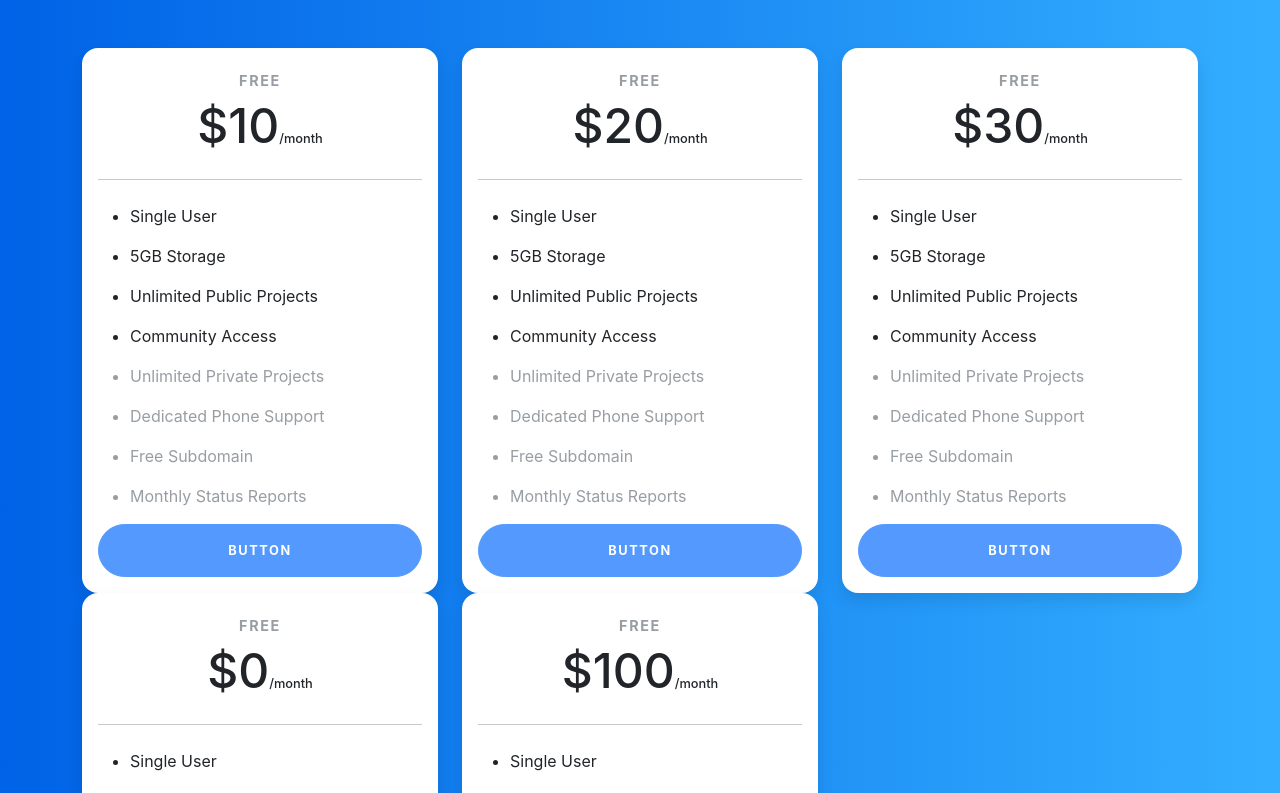
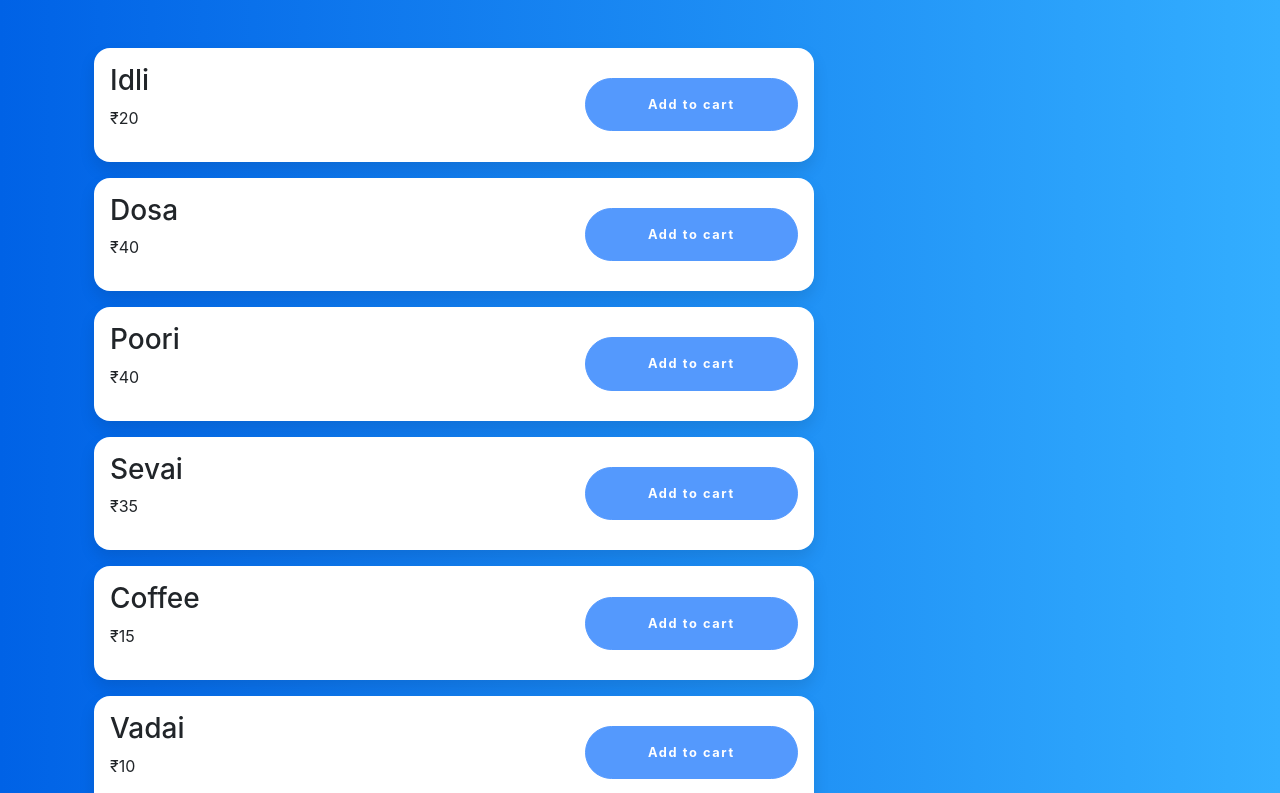
Before and after one commit to vaaluvishnu5146/B44_REACT_JOURNEY, a React (Create React App) app: page / in a window 1280 px wide. Shown: the top 793 px of the page. Built offline with nearby package versions, Linux system fonts and the light colour scheme.

Commit message:
Added two tasks

```diff
--- a/src/App.css
+++ b/src/App.css
@@ -1,5 +1,6 @@
 section.pricing {
   background: #007bff;
+  height: 100vh;
   background: linear-gradient(to right, #0062e6, #33aeff);
 }
 
--- a/src/App.js
+++ b/src/App.js
@@ -1,19 +1,17 @@
+import React, { useState } from "react";
 import "./App.css";
-import Card from "./components/card";
+import Counter from "./pages/counter";
+import Pricing from "./pages/pricing";
+import Cart from "./pages/Cart";
 
 function App() {
+  const [page, setPage] = useState("cart");
   return (
     <div className="App">
       <section className="pricing py-5">
-        <div className="container">
-          <div className="row">
-            <Card price="10" />
-            <Card price="20" />
-            <Card price="30" />
-            <Card price="0" />
-            <Card price="100" />
-          </div>
-        </div>
+        {page === "counter" && <Counter />}
+        {page === "pricing" && <Pricing />}
+        {page === "cart" && <Cart />}
       </section>
     </div>
   );
--- /dev/null
+++ b/src/components/CartCard.js
@@ -0,0 +1,34 @@
+import React from "react";
+
+export default function CartCard(props) {
+  const { data = {}, onRemove = (item) => {} } = props;
+  return (
+    <div className="card mb-3">
+      <div className="card-body">
+        <div className="row">
+          <div className="col-8">
+            <div className="d-flex flex-column justify-content-center">
+              <h3>{data.label || "Name Not Available"}</h3>
+              <p class="">{`₹${data.price}` || "Price not available"}</p>
+            </div>
+          </div>
+          <div className="col-4">
+            <div
+              className="d-flex h-100vh flex-column justify-content-center"
+              style={{ height: "100%" }}
+            >
+              <button
+                className={`btn
+                  btn-danger
+                btn-sm`}
+                onClick={() => onRemove(data)}
+              >
+                Delete
+              </button>
+            </div>
+          </div>
+        </div>
+      </div>
+    </div>
+  );
+}
--- a/src/components/card.js
+++ b/src/components/PricingCard.js
@@ -3,7 +3,6 @@ import React from "react";
 // REACT COMPONENT
 export default function Card(props) {
   const { price } = props;
-  console.log(props);
   return (
     <div className="col-lg-4">
       <div className="card mb-5 mb-lg-0">
@@ -67,7 +66,7 @@ export default function Card(props) {
             </li>
           </ul>
           <div className="d-grid">
-            <a href="#" className="btn btn-primary text-uppercase">
+            <a href="/" className="btn btn-primary text-uppercase">
               Button
             </a>
           </div>
--- /dev/null
+++ b/src/components/ProductCard.js
@@ -0,0 +1,35 @@
+import React from "react";
+
+export default function ProductCard(props) {
+  const { data = {}, onChange = (item) => {}, disabled = false } = props;
+  return (
+    <div className="card mb-3">
+      <div className="card-body">
+        <div className="row">
+          <div className="col-8">
+            <div className="d-flex flex-column justify-content-center">
+              <h3>{data.label || "Name Not Available"}</h3>
+              <p class="">{`₹${data.price}` || "Price not available"}</p>
+            </div>
+          </div>
+          <div className="col-4">
+            <div
+              className="d-flex h-100vh flex-column justify-content-center"
+              style={{ height: "100%" }}
+            >
+              <button
+                disabled={disabled}
+                className={`btn ${
+                  disabled ? "btn-secondary" : "btn-primary"
+                } btn-sm`}
+                onClick={() => onChange(data)}
+              >
+                {disabled ? "Added" : "Add to cart"}
+              </button>
+            </div>
+          </div>
+        </div>
+      </div>
+    </div>
+  );
+}
--- /dev/null
+++ b/src/pages/Cart.js
@@ -0,0 +1,95 @@
+import React, { useState } from "react";
+import CartCard from "../components/CartCard";
+import ProductCard from "../components/ProductCard";
+
+const data = [
+  {
+    label: "Idli",
+    price: 20,
+  },
+  {
+    label: "Dosa",
+    price: 40,
+  },
+  {
+    label: "Poori",
+    price: 40,
+  },
+  {
+    label: "Sevai",
+    price: 35,
+  },
+  {
+    label: "Coffee",
+    price: 15,
+  },
+  {
+    label: "Vadai",
+    price: 10,
+  },
+  {
+    label: "Pongal",
+    price: 35,
+  },
+  {
+    label: "Veg Biriyani",
+    price: 45,
+  },
+];
+
+function Cart() {
+  const [cart, setCart] = useState([]);
+
+  function handleChange(item = {}) {
+    let cartCopy = [...cart];
+    if (item.label) {
+      cartCopy.push(item);
+    }
+    setCart(cartCopy);
+  }
+
+  function handleCart(item = {}) {
+    console.log(item);
+    let cartCopy = [...cart];
+    if (item.label) {
+      cartCopy = cartCopy.filter((_data) => _data.label !== item.label);
+    }
+    setCart(cartCopy);
+  }
+
+  function checkCartStatus(item = {}) {
+    let status = false;
+    if (item.label) {
+      status =
+        cart.filter((_data) => _data.label === item.label).length > 0
+          ? true
+          : false;
+    }
+    return status;
+  }
+
+  return (
+    <div className="container">
+      <div className="container-fluid">
+        <div className="row">
+          <div className="col-lg-8">
+            {data.map((element, index) => (
+              <ProductCard
+                disabled={checkCartStatus(element)}
+                data={element}
+                onChange={handleChange}
+              />
+            ))}
+          </div>
+          <div className="col-lg-4">
+            {cart.map((d, i) => (
+              <CartCard data={d} onRemove={handleCart} />
+            ))}
+          </div>
+        </div>
+      </div>
+    </div>
+  );
+}
+
+export default Cart;
--- /dev/null
+++ b/src/pages/counter.js
@@ -0,0 +1,57 @@
+import React, { useEffect, useState } from "react";
+
+// function usestate() {
+//     return [0, function () {
+//         // do Something
+//     }];
+// }
+
+function Counter(props) {
+  // STATE
+  const [count, setCount] = useState(0);
+  const [loading, setLoading] = useState(false);
+
+  useEffect(() => {
+    console.log("RENDERING");
+  }, []);
+
+  useEffect(() => {
+    console.log("Count changed");
+  }, [count]);
+
+  (() => {
+    console.log("IIFE");
+  })();
+
+  function handleChange(type) {
+    if (type === "decrement" && count >= 1) setCount(count - 1);
+    else if (type === "increment") setCount(count + 1);
+  }
+  return (
+    <div className="container">
+      <div className="row">
+        <div className="counter-container">
+          <button
+            className="counter-button"
+            onClick={() => handleChange("decrement")}
+          >
+            -
+          </button>
+          <div style={{ width: 20 }}></div>
+          <p id="counter-value" className="counter-text">
+            {count}
+          </p>
+          <div style={{ width: 20 }}></div>
+          <button
+            className="counter-button"
+            onClick={() => handleChange("increment")}
+          >
+            +
+          </button>
+        </div>
+      </div>
+    </div>
+  );
+}
+
+export default Counter;
--- /dev/null
+++ b/src/pages/pricing.js
@@ -0,0 +1,17 @@
+import React from "react";
+import Card from "../components/PricingCard";
+
+function Pricing(props) {
+  return (
+    <div className="container">
+      <div className="row">
+        <Card price={10} />
+        <Card price={20} />
+        <Card price={30} />
+        <Card price={40} />
+      </div>
+    </div>
+  );
+}
+
+export default Pricing;
```
